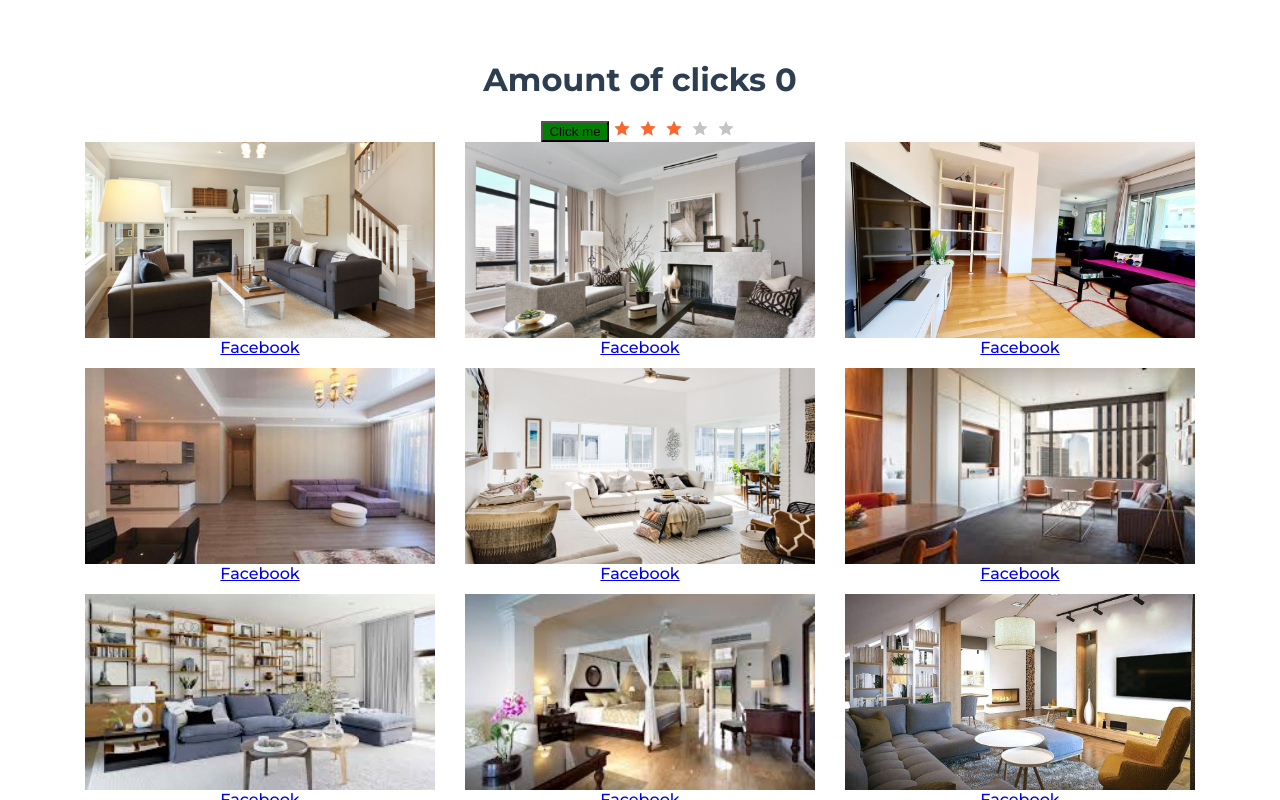
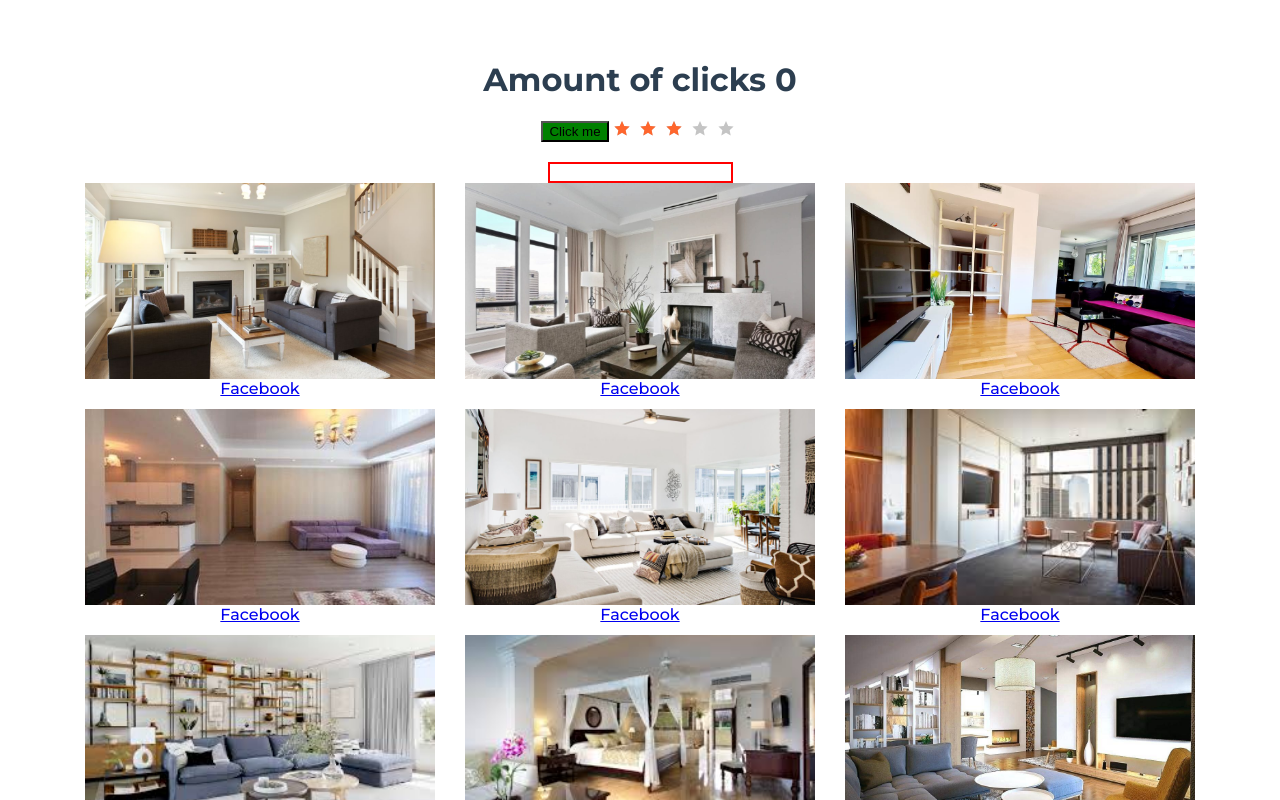
Before and after one commit to Victoria257/vue-app-apartments, a Vue app: page / in a window 1280 px wide. Shown: the top 800 px of the page. Built offline with nearby package versions, Linux system fonts and the light colour scheme.

Commit message:
lesson-13 with corrections, as there were changes in VUE after the release of the video

```diff
--- a/src/App.vue
+++ b/src/App.vue
@@ -4,6 +4,8 @@
     <MyButton @click="increment" outlined>Click me</MyButton>
 
     <StarRating :rating="3"></StarRating>
+    <h2>{{ text }}</h2>
+    <CustomInput v-model="text" />
     <ApartmentsList :items="apartments" />
   </div>
 </template>
@@ -14,6 +16,7 @@ import MyButton from "./components/MyButton";
 import StarRating from "./components/StarRating";
 import ApartmentsList from "./components/apartment/ApartmentsList.vue";
 import apartments from "./components/apartment/apartments";
+import CustomInput from "./components/shared/CustomInput.vue";
 
 export default {
   name: "App",
@@ -21,11 +24,13 @@ export default {
     MyButton,
     StarRating,
     ApartmentsList,
+    CustomInput,
   },
   data() {
     return {
       amountOfClicks: 0,
       apartments,
+      text: "",
     };
   },
   computed: {
--- a/src/assets/scss/index.scss
+++ b/src/assets/scss/index.scss
@@ -1 +1,9 @@
 @import "./reset.scss";
+@import "./variables.scss";
+* {
+  box-sizing: border-box;
+  &::before,
+  &::after {
+    box-sizing: inherit;
+  }
+}
--- /dev/null
+++ b/src/assets/scss/variables.scss
@@ -0,0 +1 @@
+$main-color: red;
--- /dev/null
+++ b/src/components/shared/CustomInput.vue
@@ -0,0 +1,23 @@
+<template>
+  <input
+    :value="modelValue"
+    @input="$emit('update:modelValue', $event.target.value)"
+    class="custom-input"
+  />
+</template>
+
+<script>
+export default {
+  name: "CustomInput",
+  props: {
+    modelValue: String,
+  },
+};
+</script>
+
+<style lang="scss" scoped>
+@import "../../assets/scss/variables.scss";
+.custom-input {
+  border: solid 2px $main-color;
+}
+</style>
```
